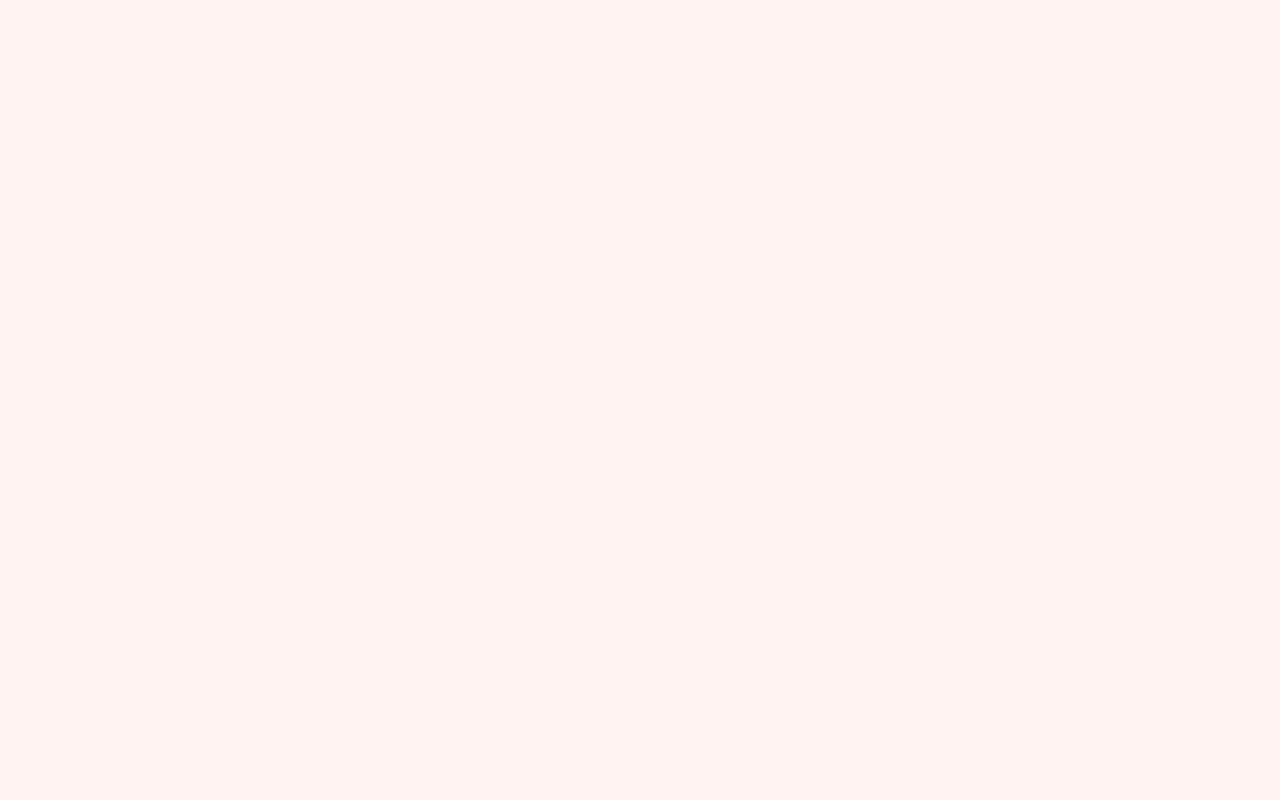
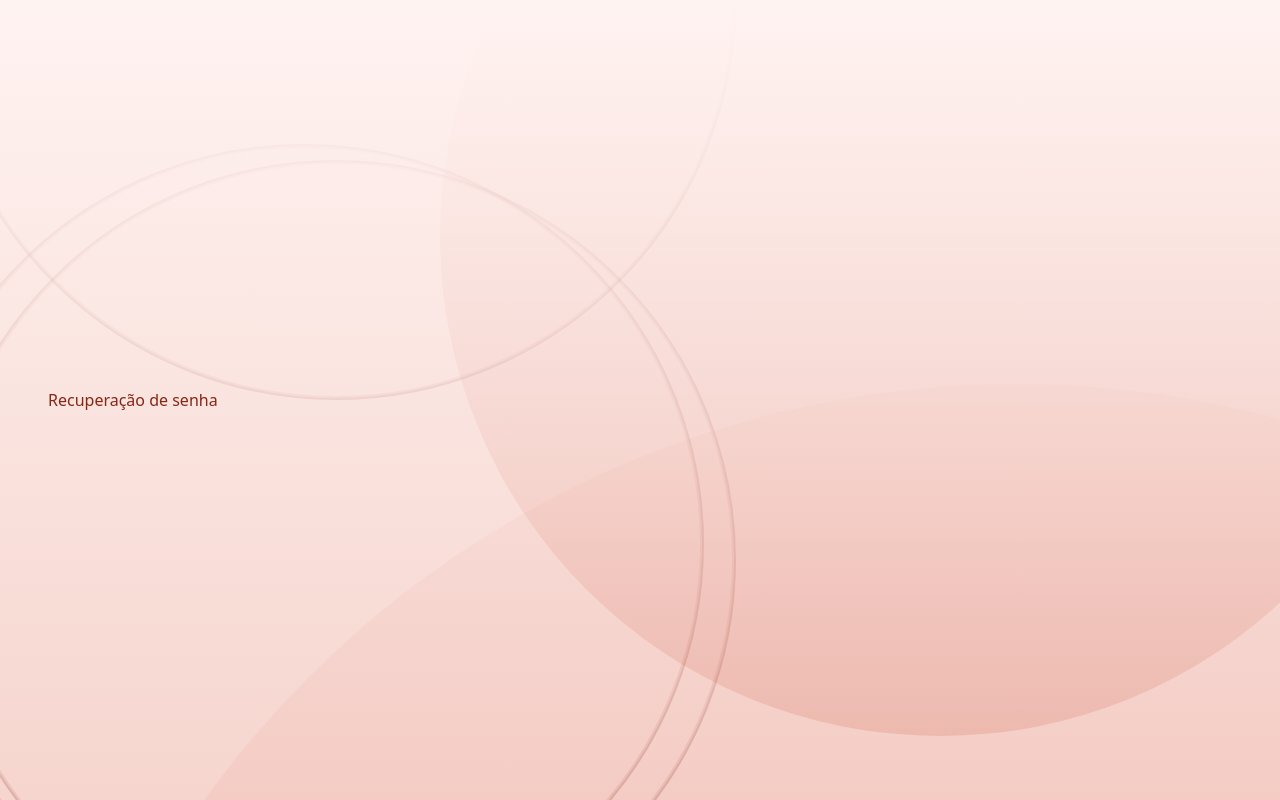
Before and after one commit to fernando-pacheco/projeto-restaurante, a React (Vite) app in the folder frontend/: page /password-recovery in a window 1280 px wide. Before the commit this address had no page. Built offline with nearby package versions, Linux system fonts and the light colour scheme.

Commit message:
[frontend] feat: página de recuperação de senha

```diff
--- a/frontend/src/app.tsx
+++ b/frontend/src/app.tsx
@@ -1,9 +1,10 @@
 import { Routes, Route } from "react-router-dom"
-import { Login } from "./pages/login"
+import { Toaster } from "sonner"
 import { LandingPage } from "./pages/landing-page"
+import { Login } from "./pages/auth/login"
 import { Home } from "./pages/home"
-import { Toaster } from "sonner"
-import { RegisterCliente } from "./pages/register/cliente"
+import { RegisterCliente } from "./pages/auth/register/cliente"
+import { PasswordRecovery } from "./pages/auth/password-recovery"
 
 export function App() {
     return (
@@ -14,6 +15,10 @@ export function App() {
                 <Route path="/login" element={<Login />} />
                 <Route path="/home" element={<Home />} />
                 <Route path="/register" element={<RegisterCliente />} />
+                <Route
+                    path="/password-recovery"
+                    element={<PasswordRecovery />}
+                />
             </Routes>
         </div>
     )
--- /dev/null
+++ b/frontend/src/pages/auth/password-recovery/index.tsx
@@ -0,0 +1,9 @@
+import { AuthBase } from "@/components/organisms/auth-base"
+
+export function PasswordRecovery() {
+    return (
+        <AuthBase>
+            <>Recuperação de senha</>
+        </AuthBase>
+    )
+}
```
